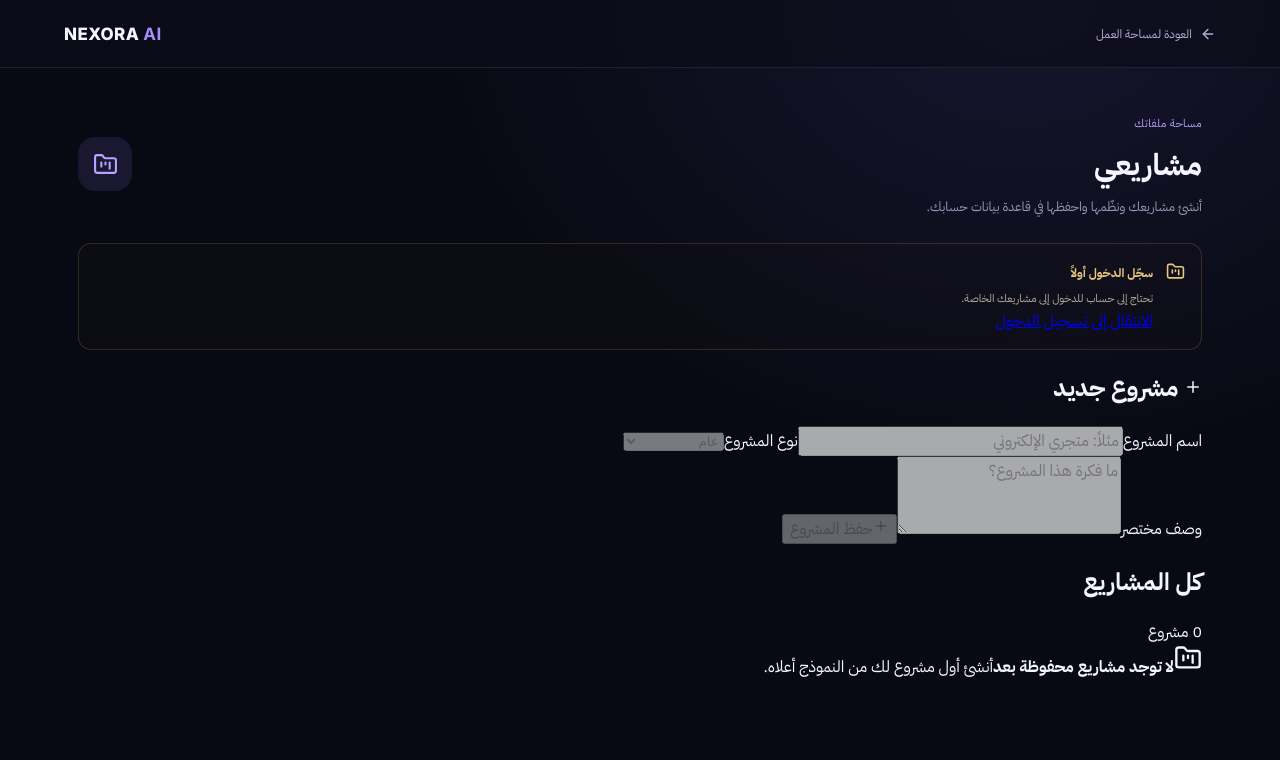
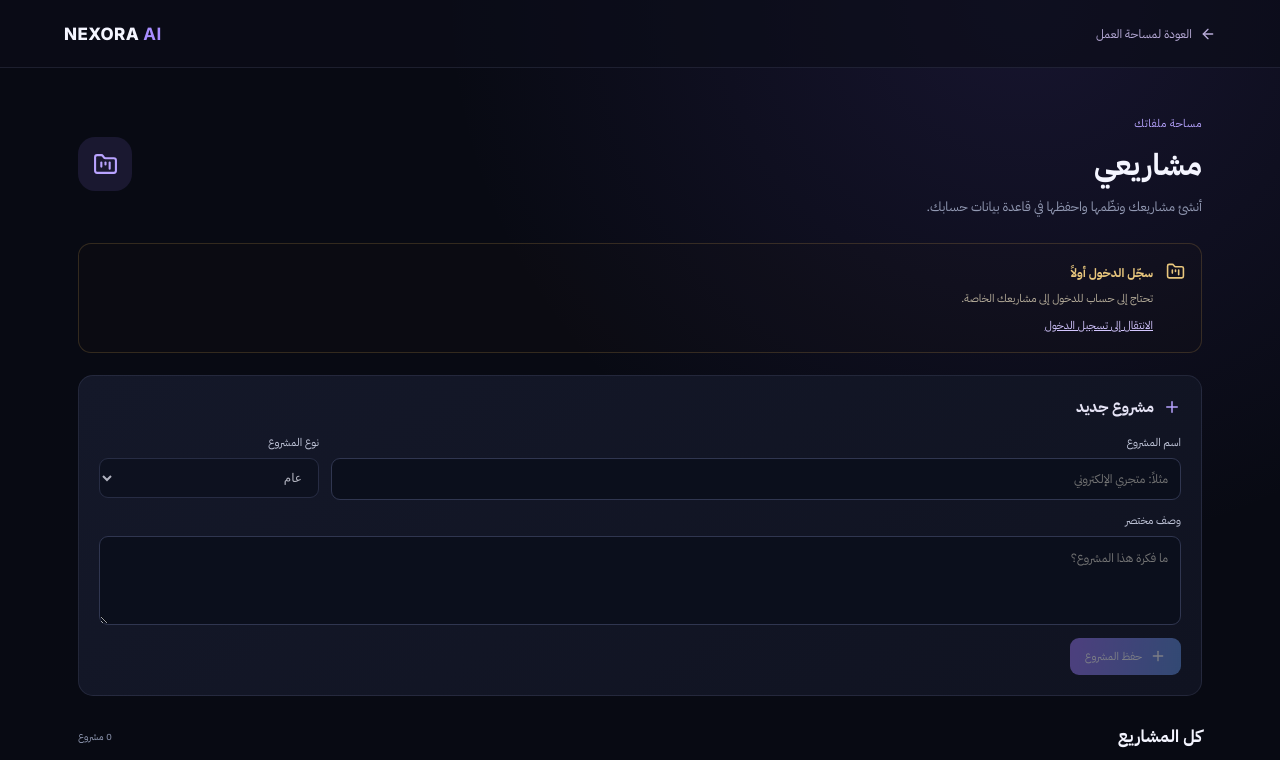
Before and after one commit to samaradelomran-spec/NEXORA-AI, a Next.js app: page /projects in a window 1280 px wide. Shown: the top 760 px of the page. Built offline with nearby package versions, Linux system fonts and the light colour scheme; no server answers.

Commit message:
Style projects workspace

```diff
--- a/app/globals.css
+++ b/app/globals.css
@@ -64,3 +64,16 @@ footer{display:flex;justify-content:space-between;color:#606983;font:9px Inter,s
 .models-nav-link{text-decoration:none}
 @media(max-width:850px){.engine-grid{grid-template-columns:repeat(2,minmax(0,1fr))}.engine-tools{align-items:stretch;flex-direction:column}.engine-search{width:100%}}
 @media(max-width:560px){.portal-content{padding:25px 15px 40px}.portal-heading h1{font-size:25px}.engine-grid{grid-template-columns:1fr}.engine-stats{gap:7px}.engine-stats>div{padding:11px}.engine-stats strong{font-size:16px}.engine-stats span{font-size:9px}.engine-notice{padding:13px}}
+
+
+/* Projects workspace */
+.project-create{border:1px solid var(--line);background:linear-gradient(145deg,#141829,#101321);border-radius:15px;padding:20px;margin-top:22px}
+.project-create h2{display:flex;align-items:center;gap:9px;font-size:15px;margin:0 0 16px;color:#e5e3f5}.project-create h2 svg{color:#b7a2ff}
+.project-form-grid{display:grid;grid-template-columns:1fr 220px;gap:12px}.project-create label{display:flex;flex-direction:column;gap:7px;color:#c4c9dd;font-size:11px}
+.project-create input,.project-create select,.project-create textarea{width:100%;border:1px solid #303650;border-radius:9px;background:#0b0f1c;color:#f4f5ff;padding:11px 12px;outline:none;font-size:12px}
+.project-create input:focus,.project-create select:focus,.project-create textarea:focus{border-color:#9678ef}.project-description{margin-top:12px}.project-create textarea{resize:vertical;line-height:1.8}
+.project-submit{display:inline-flex;align-items:center;gap:8px;border:0;border-radius:9px;background:linear-gradient(100deg,#9675ed,#5c8bd7);color:white;padding:10px 15px;font-size:11px;margin-top:13px}.project-submit:disabled{opacity:.45;cursor:not-allowed}
+.project-message{border:1px solid #8e75e555;background:#211d39;color:#ded4ff;padding:10px 12px;border-radius:9px;font-size:11px;line-height:1.7}
+.project-list-heading{display:flex;align-items:center;justify-content:space-between;margin:28px 0 13px}.project-list-heading h2{font-size:17px;margin:0}.project-list-heading span{font-size:10px;color:#929bb5}
+.project-grid{display:grid;grid-template-columns:repeat(3,minmax(0,1fr));gap:12px}.project-card{border:1px solid var(--line);background:linear-gradient(145deg,#141829,#101321);border-radius:13px;padding:15px}.project-card-top{display:flex;align-items:center;justify-content:space-between}.project-card-top>span{width:36px;height:36px;border-radius:10px;background:#8d70ef20;color:#b7a2ff;display:grid;place-items:center}.project-card-top button{border:0;background:transparent;color:#7e88a5;padding:6px}.project-card-top button:hover{color:#f18d9b}.project-card h3{font-size:13px;margin:13px 0 5px}.project-card p{font-size:10px;color:#8992ac;line-height:1.7;min-height:34px}.project-card small{font-size:9px;color:#7e88a5}.project-empty{display:flex;align-items:center;justify-content:center;flex-direction:column;gap:9px;min-height:160px;border:1px dashed #343951;border-radius:13px;color:#929bb5;font-size:11px}.project-empty svg{color:#a993ff}.project-empty b{color:#d9dcef;font-size:13px}.projects-login-link{display:inline-block;margin-top:8px;color:#d3c6ff;font-size:11px}.spin{animation:project-spin 1s linear infinite}@keyframes project-spin{to{transform:rotate(360deg)}}
+@media(max-width:760px){.project-form-grid{grid-template-columns:1fr}.project-grid{grid-template-columns:1fr}.project-create{padding:15px}}
```
